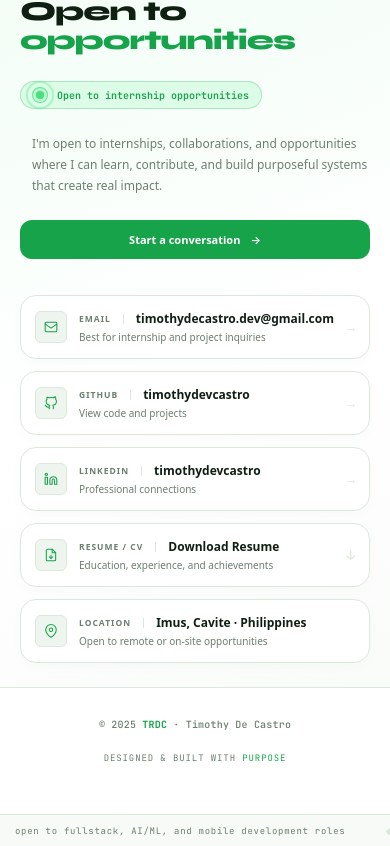
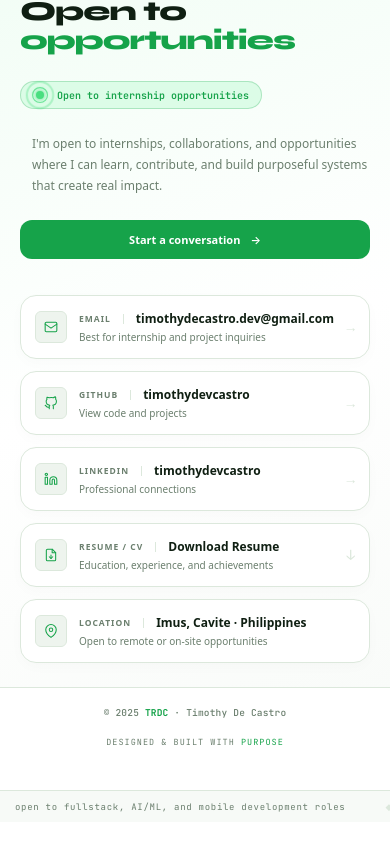
Before and after one commit to timothydevcastro/Portfolio, a React (Vite) app: page / in a window 390 px wide. Shown: the part 7317-8163 px from the top of the page. After the commit the page ends 8139 px from the top, so only its background shows below. Built offline with nearby package versions, Linux system fonts and the light colour scheme.

Commit message:
Refine footer size for a more minimal look

```diff
--- a/src/ContactDevFinal.css
+++ b/src/ContactDevFinal.css
@@ -232,7 +232,7 @@
 /* ── FOOTER ── */
 .contact-wrapper .ct-footer {
   position: relative; z-index: 1;
-  padding: 32px 52px;
+  padding: 16px 52px;
   background: var(--surface);
   border-top: 1px solid var(--border);
   opacity: 0; transform: translateY(10px);
@@ -248,21 +248,21 @@
 }
 
 .contact-wrapper .ct-copy {
-  font-size: 11px; color: var(--muted); font-weight: 500;
+  font-size: 10px; color: var(--muted); font-weight: 500;
   letter-spacing: 0.02em;
 }
 .contact-wrapper .ct-copy span { color: var(--green); font-weight: 700; }
 
 .contact-wrapper .ct-footer-tag {
   font-family: 'JetBrains Mono', monospace;
-  font-size: 10px; color: var(--muted);
-  text-transform: uppercase; letter-spacing: 0.1em;
+  font-size: 9px; color: var(--muted);
+  text-transform: uppercase; letter-spacing: 0.12em;
 }
 .contact-wrapper .ct-footer-tag span { color: var(--green); }
 
 @media (max-width: 600px) {
-  .contact-wrapper .ct-footer { padding: 24px 20px 48px; }
-  .contact-wrapper .ct-footer-content { flex-direction: column; gap: 12px; text-align: center; }
-  .contact-wrapper .ct-copy { font-size: 10px; }
-  .contact-wrapper .ct-footer-tag { font-size: 9px; }
+  .contact-wrapper .ct-footer { padding: 12px 20px 40px; }
+  .contact-wrapper .ct-footer-content { flex-direction: column; gap: 8px; text-align: center; }
+  .contact-wrapper .ct-copy { font-size: 9.5px; }
+  .contact-wrapper .ct-footer-tag { font-size: 8.5px; }
 }
```
